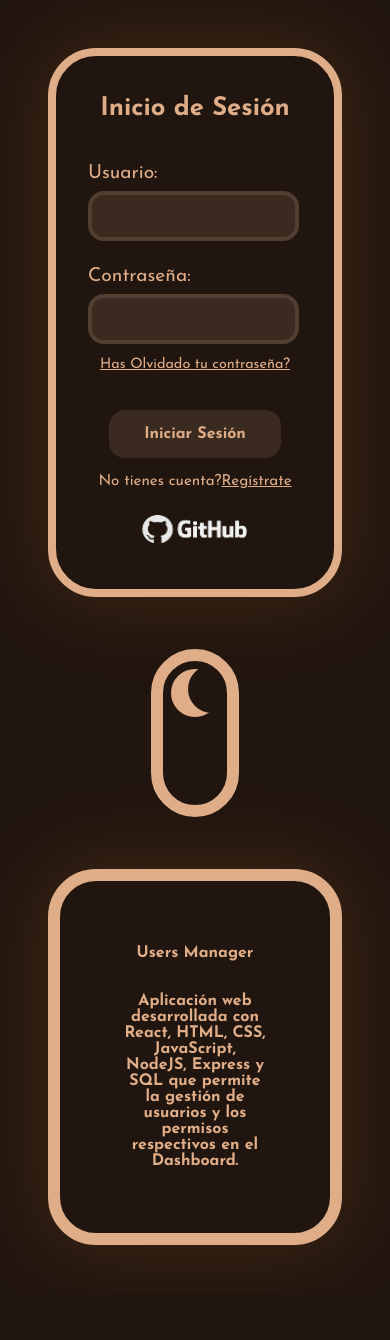
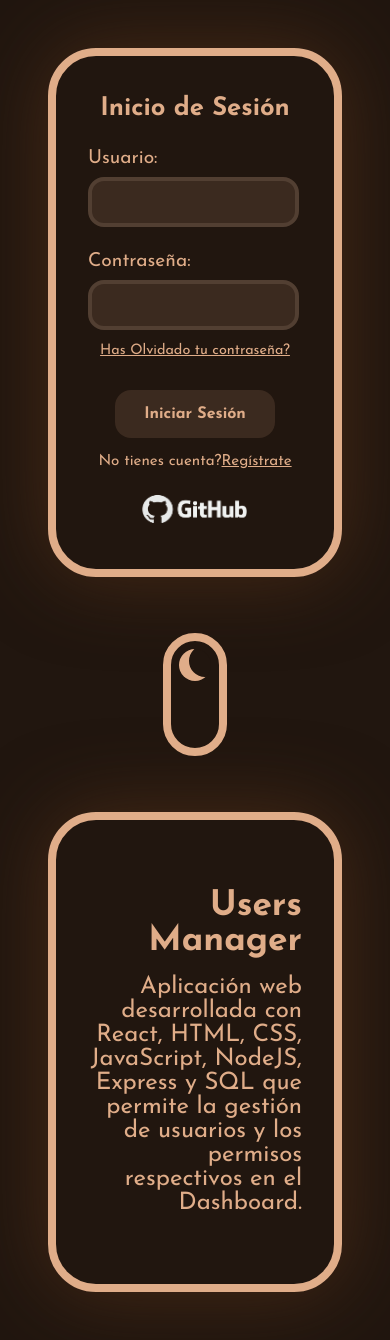
Before and after one commit to carlosegueda/users_manager, a React (Vite) app in the folder frontend/: page / in a window 390 px wide. Before the commit the page ends 1293 px from the top, so only its background shows below. Built offline with nearby package versions, Linux system fonts and the light colour scheme.

Commit message:
Responsive terminado

```diff
--- a/frontend/src/css/login.css
+++ b/frontend/src/css/login.css
@@ -20,8 +20,9 @@
   --font-size-label-mobile: 1.2rem;
   --font-size-info-h1: 4.3rem;
   --font-size-info-h1-mobile: 1rem;
+  --font-size-info-h1I-mobile: 2.2rem;
   --font-size-info-h2: 2.9rem;
-  --font-size-info-h2-mobile: 1rem;
+  --font-size-info-h2-mobile: 1.5rem;
 }
 
 /* Temas */
@@ -215,6 +216,7 @@ form {
   color: var(--font-color);
   font-size: var(--font-size-info-h2);
   margin: 1rem;
+  font-weight: normal;
 }
 
 /* Media Query para móviles y tablets */
@@ -236,6 +238,18 @@ form {
     padding: 1rem;
   }
 
+  .form-login {
+    order: 1;
+    width: 100% !important;
+    padding: 0.5rem;
+  }
+
+  .info-login {
+    order: 3;
+    width: 100% !important;
+    padding: 1rem;
+  }
+
   .login > div,
   .options {
     width: 100% !important;
@@ -243,24 +257,13 @@ form {
     box-sizing: border-box;
   }
 
-  .form-login {
-    order: 1;
-    width: 100% !important;
-    padding: 0.5rem;
-  }
-
   /* switch en medio */
   .options {
     order: 2;
+    height: 20rem;
     display: flex;
     justify-content: center;
     padding: 0.5rem;
-  }
-
-  .info-login {
-    order: 3;
-    width: 100% !important;
-    padding-top: 1rem;
   }
 
   form {
@@ -275,30 +278,39 @@ form {
 
   .info {
     width: 100% !important;
-    max-width: 13.5rem;
-    height: auto !important;
-    text-align: center;
+    max-width: 400px;
+    height: 25rem;
+    padding: 2rem;
+    border: 0.5rem solid var(--border-color);
+    box-shadow: 0rem 0rem 5rem rgba(88, 51, 25, 0.671);
+
+    display: flex;
+    flex-direction: column;
+    justify-content: center;
+    border-radius: 3rem;
   }
 
   .form-login > form > h1 {
     color: var(--font-color);
     font-weight: bolder;
     font-size: var(--font-size-h1-mobile);
-    margin-bottom: 2.8rem;
+    margin-bottom: 1.9rem;
     margin-top: 0.5rem;
   }
 
   .info > h1 {
     color: var(--font-color);
     font-weight: bolder;
-    font-size: var(--font-size-info-h1-mobile);
-    margin: 1rem;
+    font-size: var(--font-size-info-h1I-mobile);
+    margin: 0;
   }
 
   .info > h2 {
     color: var(--font-color);
     font-size: var(--font-size-info-h2-mobile);
-    margin: 1rem;
+    margin: 0;
+    margin-top: 1rem;
+    font-weight: normal;
   }
 
   .input-group {
@@ -339,8 +351,8 @@ form {
     align-items: center;
     justify-content: center;
     transition: background-color 0.3s ease;
-    width: 80%;
-    margin-top: 0.4rem;
+    width: 10rem;
+    margin-top: 0rem;
     margin-bottom: 1rem;
     padding: 1.5rem;
   }
--- a/frontend/src/css/theme.css
+++ b/frontend/src/css/theme.css
@@ -1,4 +1,3 @@
-
 body.light-theme {
   --background-color: #e0ad89;
   --border-color: #21160f;
@@ -18,7 +17,6 @@ body {
   transition: background-color 0.3s ease;
 }
 
-
 .theme {
   position: relative;
   display: flex;
@@ -34,11 +32,10 @@ body {
   position: absolute;
   width: 4rem;
   height: 100%;
-  background-color: var(--cafe) ;
+  background-color: var(--cafe);
   border-radius: 3rem;
   cursor: pointer;
   border: 0.75rem solid var(--element-color);
-
 }
 
 .checkbox {
@@ -82,3 +79,68 @@ body {
   -webkit-box-shadow: none;
   box-shadow: none;
 }
+
+@media (max-width: 700px) {
+  .theme {
+    position: relative;
+    display: flex;
+    padding: 3rem;
+    justify-content: center;
+    align-items: center;
+    /*box-shadow: 0rem 0rem 2rem rgba(88, 51, 25, 0.671);*/
+    width: 100px;
+    height: 0.7rem;
+  }
+
+  .switch-label {
+    position: absolute;
+    width: 3rem;
+    height: 100%;
+    background-color: var(--cafe);
+    border-radius: 3rem;
+    cursor: pointer;
+    border: 0.5rem solid var(--element-color);
+  }
+
+  .checkbox {
+    position: absolute;
+    display: none;
+  }
+
+  .slider {
+    position: absolute;
+    width: 100%;
+    height: 100%;
+    border-radius: 2rem;
+    -webkit-transition: 0.3s;
+    transition: 0.3s;
+  }
+
+  .checkbox:checked ~ .slider {
+    background-color: var(--crema);
+  }
+
+  .slider::before {
+    content: "";
+    position: absolute;
+    top: 0.5rem;
+    left: 0.5rem;
+    width: 2rem;
+    height: 2rem;
+    border-radius: 50%;
+    -webkit-box-shadow: inset 10px -4px 0px 0px var(--crema);
+    box-shadow: inset 10px -4px 0px 0px var(--crema);
+    background-color: var(--cafe);
+    -webkit-transition: 0.3s;
+    transition: 0.3s;
+  }
+
+  .checkbox:checked ~ .slider::before {
+    -webkit-transform: translateY(3.7rem);
+    -ms-transform: translateY(3.7rem);
+    transform: translateY(3.7rem);
+    background-color: var(--cafe);
+    -webkit-box-shadow: none;
+    box-shadow: none;
+  }
+}
```
